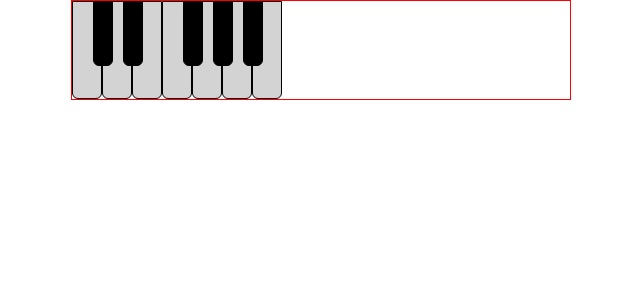
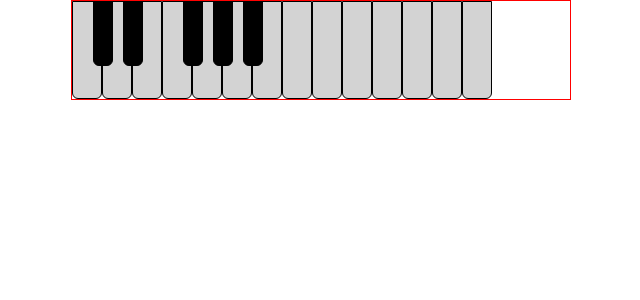
Before and after one commit to Jay-snow/react-tone-piano, a React (Create React App) app: page / in a window 1280 px wide. Shown: the top 300 px of the page, without its empty margins (319-959 px from the left). Built offline with nearby package versions, Linux system fonts and the light colour scheme.

Commit message:
added black keys to piano

```diff
--- a/src/App.css
+++ b/src/App.css
@@ -33,6 +33,11 @@
   background-color: lawngreen;
 }
 
+.black-key.active {
+  background-color: lawngreen;
+}
+
+
 
 
 .black-key {
--- /dev/null
+++ b/src/layout/blackkey.tsx
@@ -0,0 +1,22 @@
+import * as Tone from 'tone'
+import React, { useState } from 'react';
+
+
+
+
+function BlackKey(props: any) {
+
+    const getClass = () => {
+        return (props.isPlaying ? 'black-key active' : 'black-key')
+
+    }
+
+    return (
+        <button draggable="false" style={{ marginLeft: props.margin }} onMouseUp={props.releaseAttack} onMouseLeave={props.releaseAttack} data-id={props.id} onMouseMove={props.clickHandler} data-playing={props.isPlaying} data-note={props.note} className={getClass()}>
+
+        </button>
+
+    );
+}
+
+export default BlackKey;
--- a/src/layout/key.tsx
+++ b/src/layout/key.tsx
@@ -6,19 +6,10 @@ import React, { useState } from 'react';
 
 function Key(props: any) {
 
+    const getClass = () => {
+        return (props.isPlaying ? 'white-key active' : 'white-key')
 
-
-    const getClass = () => {
-
-        if (props.isPlaying === true) {
-            console.log("GO!")
-            return 'white-key active'
-        } else {
-            return 'white-key'
-        }
     }
-
-
 
     return (
         <button draggable="false" onMouseUp={props.releaseAttack} onMouseLeave={props.releaseAttack} data-id={props.id} onMouseMove={props.clickHandler} data-playing={props.isPlaying} data-note={props.note} className={getClass()}>
--- a/src/layout/piano_wrapper.tsx
+++ b/src/layout/piano_wrapper.tsx
@@ -1,8 +1,10 @@
 import * as Tone from 'tone'
 import React, { useState } from 'react';
 import Key from './key';
+import BlackKey from './blackkey';
 
 const synth = new Tone.Synth().toDestination();
+//Global on mouseup, stop playing.
 document.addEventListener("mouseup", e => {
     synth.triggerRelease();
 })
@@ -12,10 +14,12 @@ document.addEventListener("mouseup", e => {
 function PianoWrapper() {
 
     const [notes, setNotes] = useState(initPiano())
+    const [blackKeys, setblackKeys] = useState(initBlackKeys())
 
+    //Sets up the Piano state.
     function initPiano() {
 
-        let sound_library = ["C3", "D3", "E3", "F3", "G3", "A3", "B3"]
+        let sound_library = ["C3", "D3", "E3", "F3", "G3", "A3", "B3", "C4", "D4", "E4", "F4", "G4", "A4", "B4"]
         let sound_collection = []
         for (let i = 0; i < sound_library.length; i++) {
             sound_collection.push({
@@ -24,20 +28,43 @@ function PianoWrapper() {
                 isPlaying: false,
             })
         }
+        return sound_collection
+    }
 
+    function initBlackKeys() {
+
+        let sound_library = ["C#3", "D#3", "E#3", "F#3", "G#3"]
+        let margin_library = [6, 36, 96, 126, 156]
+        let sound_collection = []
+
+
+        for (let i = 0; i < sound_library.length; i++) {
+            sound_collection.push({
+                note: sound_library[i],
+                margin: margin_library[i],
+                id: i,
+                isPlaying: false,
+            })
+        }
 
         return sound_collection
     }
 
+
+    //Handles the piano clicks.
+    //Updates PianoWrapper state and dataset for HTML reading.
     function clickHandler(e: any) {
         let note = e.target.dataset.note;
         let id = parseInt(e.target.dataset.id);
+        console.log(note)
         let isPlaying = (e.target.dataset.playing === 'true');
         if (e.buttons === 1 && !isPlaying) {
             Tone.start();
+            console.log('noise')
             synth.triggerAttack(note);
             e.target.dataset.playing = 'true';
-            //Update state
+            //Update state by first making a clone.
+            //This is a best practice, I forget why.
             let stateCopy = [...notes];
 
             stateCopy[id].isPlaying = true;
@@ -45,10 +72,9 @@ function PianoWrapper() {
             console.log(stateCopy)
         }
 
+    }
 
-
-
-    }
+    //Utility method, used to stop playing music.
 
     function releaseAttack(e: any) {
         e.target.dataset.playing = 'false';
@@ -57,7 +83,6 @@ function PianoWrapper() {
         let id = parseInt(e.target.dataset.id);
         stateCopy[id].isPlaying = false;
         setNotes(stateCopy);
-        console.log(stateCopy)
         synth.triggerRelease();
     }
 
@@ -65,14 +90,18 @@ function PianoWrapper() {
     return (
         <div className="piano-wrapper">
             {notes.map((note, i) =>
-                <Key draggable="false" key={note.id} id={note.id} releaseAttack={releaseAttack} clickHandler={clickHandler} isPlaying={note.isPlaying} note={note.note} className="white-key" />
+                <Key draggable="false" key={note.id} id={note.id} releaseAttack={releaseAttack} clickHandler={clickHandler} isPlaying={note.isPlaying} note={note.note} />
             )}
-
-            <div className="black-key" style={{ marginLeft: 6 }}> </div>
+            {blackKeys.map((key, i) =>
+                <BlackKey draggable="false" key={key.id} id={key.id} releaseAttack={releaseAttack} clickHandler={clickHandler} margin={key.margin} isPlaying={key.isPlaying} note={key.note} />
+            )
+            }
+            {/* <BlackKey draggable="false" id={1} releaseAttack={releaseAttack} clickHandler={clickHandler} isPlaying={false} note={"C#3"} /> */}
+            {/* <div className="black-key" style={{ marginLeft: 6 }}> </div>
             <div className="black-key" style={{ marginLeft: 36 }}> </div>
             <div className="black-key" style={{ marginLeft: 96 }}> </div>
             <div className="black-key" style={{ marginLeft: 126 }}> </div>
-            <div className="black-key" style={{ marginLeft: 156 }}> </div>
+            <div className="black-key" style={{ marginLeft: 156 }}> </div> */}
         </div>
     );
 }
```
